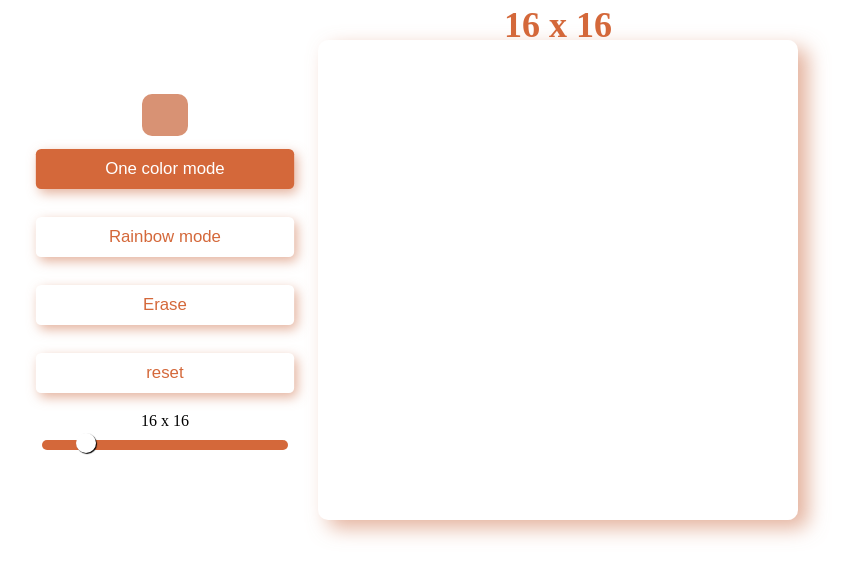
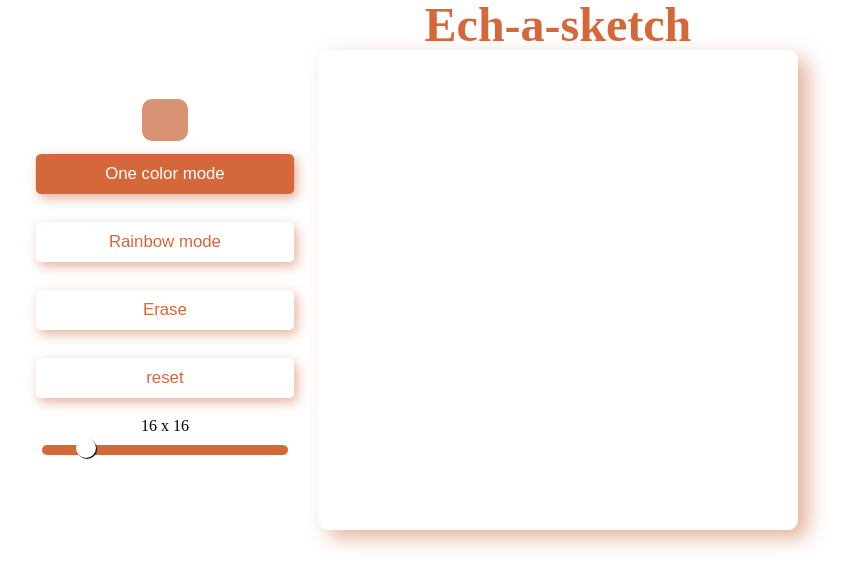
Before and after one commit to MaramAlqadasi/Ech-a-sketch1, a plain HTML site: page index.html in a window 1280 px wide. Shown: the whole page, without its empty margins (225-1075 px from the left). Drawn offline with Linux system fonts and the light colour scheme.

Commit message:
add a title for the content

```diff
--- a/index.html
+++ b/index.html
@@ -24,7 +24,7 @@
 
         </div>
         <div class="boardSection">
-            <h1 id="titleSize">16 x 16</h1>
+            <h1 id="title">Ech-a-sketch</h1>
             <div class="board"></div>
         </div>
     </section>
--- a/javascript.js
+++ b/javascript.js
@@ -7,7 +7,6 @@ let currentColor=defultColor;
 const color=document.querySelector(".color");
 const range=document.getElementById("range1");
 const board=document.querySelector(".board");
-const titleSize=document.querySelector("#titleSize");
 const eraser=document.querySelector(".erase");
 const reset=document.querySelector(".reset");
 const rainbow=document.querySelector(".rainbow");
@@ -65,10 +64,7 @@ function changeColor(e) {
     }
 }
 function updateSizeValue(newSize) {
-
-    titleSize.textContent=`${newSize} X ${newSize}`;
     rangeTitle.textContent= `${newSize} X ${newSize}`;
-
   }
 
   function activateButton(newMode) {
--- a/style.css
+++ b/style.css
@@ -56,7 +56,10 @@ input[type="button" ],.color:hover{
     color: #d4683a;
     font-weight: bold;
     line-height: 10px;
-    font-size: 1.5rem;
+    font-size: 2rem;
+}
+#title{
+    margin-bottom: 20px;
 }
 .color{
     -webkit-appearance: none;
```
